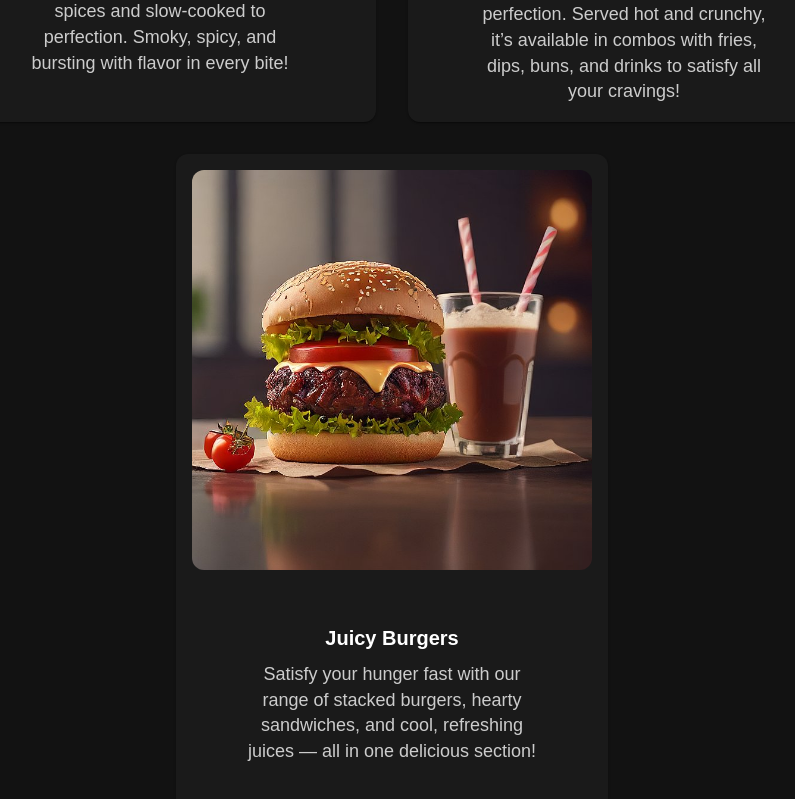
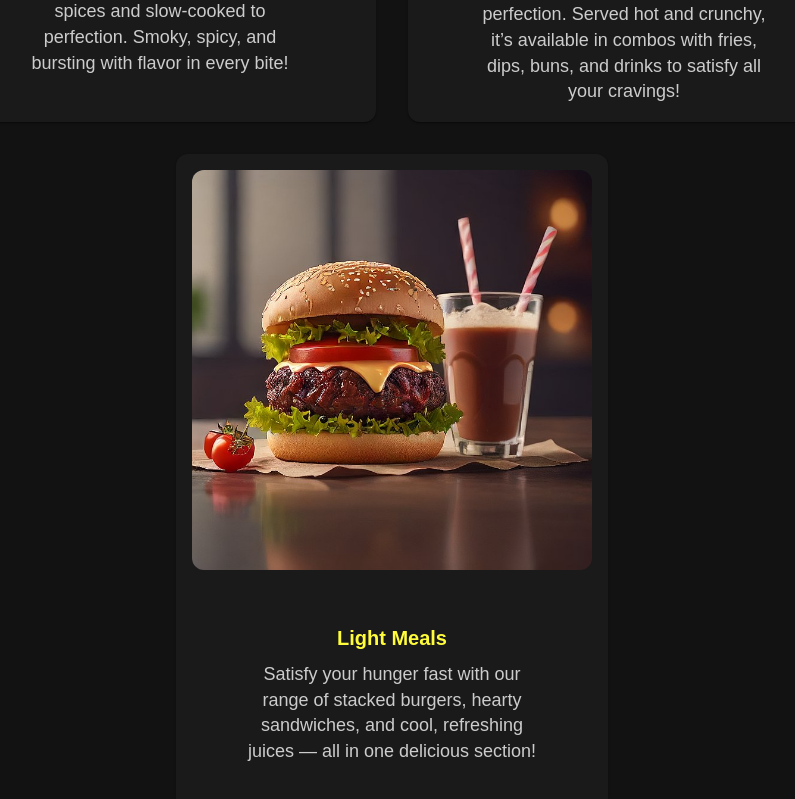
Before and after one commit to muhamedshijas/chickees, a React (Create React App) app: page / in a window 1280 px wide. Shown: the part 1466-2265 px from the top of the page, without its empty margins (248-1043 px from the left). Built offline with nearby package versions, Linux system fonts and the light colour scheme.

Commit message:
hover effect updated

```diff
--- a/src/Components/MenuHighlights.js
+++ b/src/Components/MenuHighlights.js
@@ -18,7 +18,7 @@ const highlights = [
       "Crispy, golden, and bursting with flavor — our fried chicken is coated in a secret spiced batter and fried to perfection. Served hot and crunchy, it’s available in combos with fries, dips, buns, and drinks to satisfy all your cravings!",
   },
   {
-    title: "Juicy Burgers",
+    title: "Light Meals",
     image: burger,
     description:
       "Satisfy your hunger fast with our range of stacked burgers, hearty sandwiches, and cool, refreshing juices — all in one delicious section!",
@@ -52,14 +52,16 @@ function MenuHighlights() {
                 color: "white",
                 borderRadius: 3,
                 p: 2,
-                height:"650px",
+                height: "650px",
                 display: "flex",
                 flexDirection: "column",
                 justifyContent: "center",
-                gap:"20px",
+                gap: "20px",
                 alignItems: "center",
+                transition: "all 0.3s ease", // 💡 Smooth transition
                 "&:hover": {
-                  boxShadow: "0 0 10px #FFFC3C",
+                  boxShadow: "0 0 20px #FFFC3C",
+                  transform: "scale(1.03)", // 💡 Subtle zoom
                 },
               }}
             >
@@ -74,7 +76,10 @@ function MenuHighlights() {
                 }}
               />
               <CardContent sx={{ flexGrow: 1 }}>
-                <Typography variant="h6" sx={{ mt: 2, fontWeight: 600 }}>
+                <Typography
+                  variant="h6"
+                  sx={{ mt: 2, fontWeight: 600, color: "#FFFC3C" }}
+                >
                   {item.title}
                 </Typography>
                 <Typography
@@ -83,7 +88,7 @@ function MenuHighlights() {
                     mt: 1,
                     color: "#CCCCCC",
                     width: "300px",
-                    fontSize:"18px"
+                    fontSize: "18px",
                   }}
                 >
                   {item.description}
```
